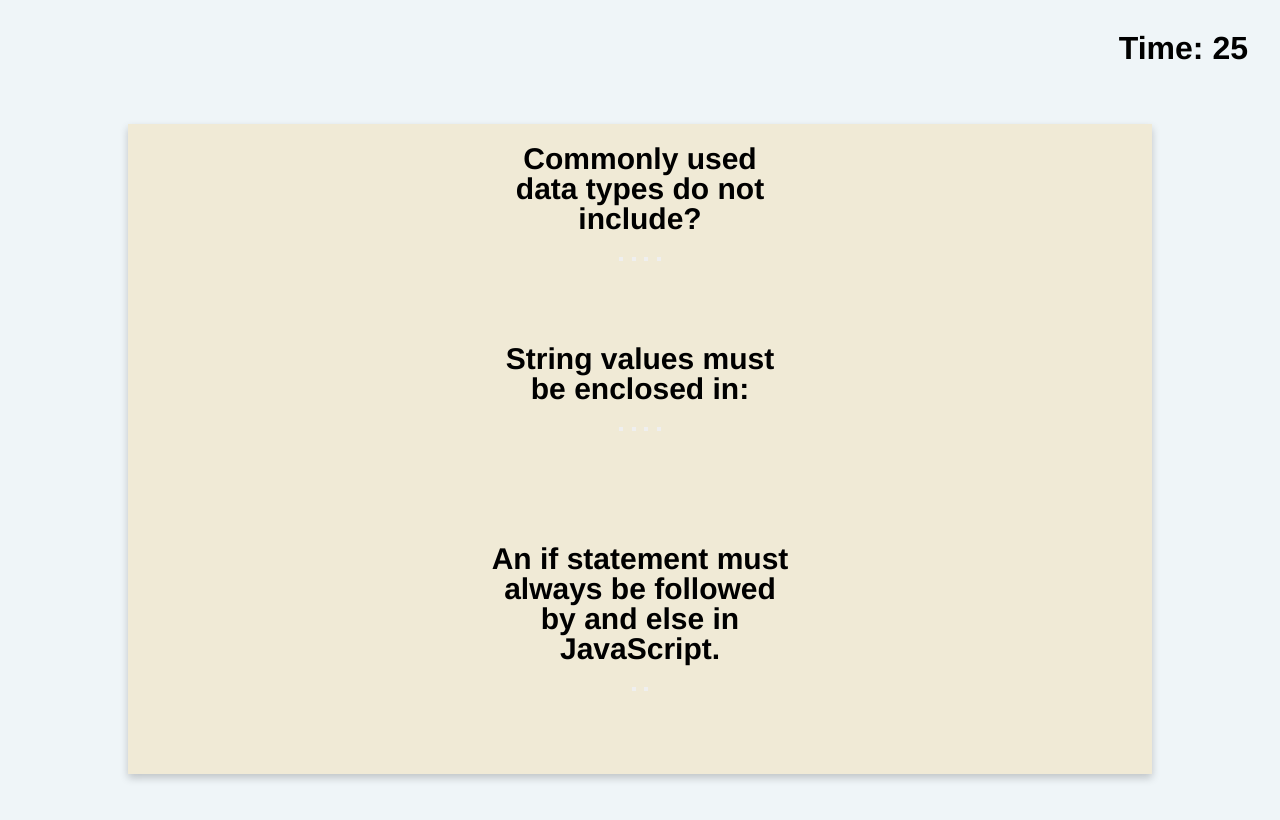
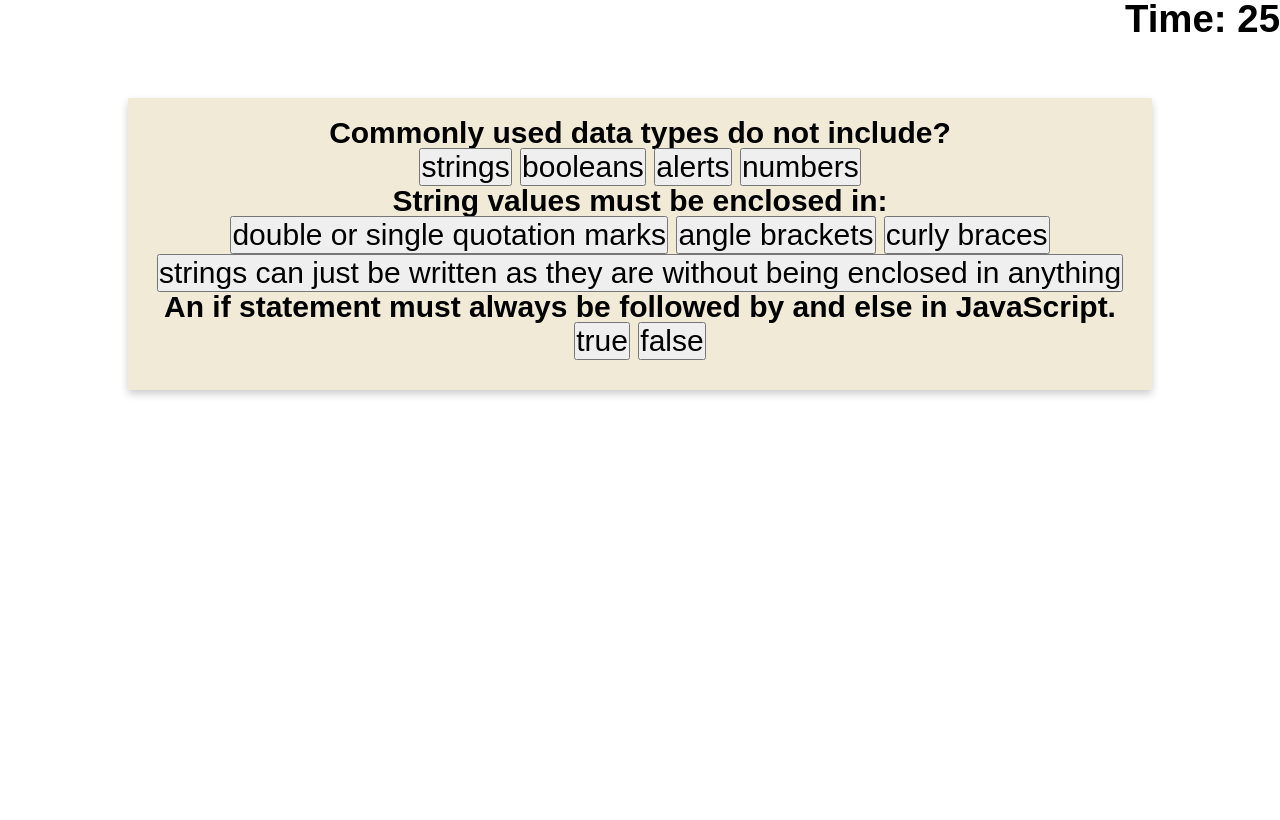
Before and after one commit to TabithaLy/code-quiz, a plain HTML site: page index.html in a window 1280 px wide. Drawn offline with Linux system fonts and the light colour scheme.

Commit message:
updated readme, wrote out what wasn't working through loops before

```diff
--- a/assets/css/style.css
+++ b/assets/css/style.css
@@ -1,7 +1,8 @@
-body {
-    font-family: "Benton Sans", "Helvetica Neue", helvetica, arial, sans-serif;
-    margin: 2em;
-    background-color: #eff5f8;
+:root {
+    background-color: white;
+    color: black;
+    text-align: centr;
+    font-size: larger;
 }
 
 .container {
--- a/assets/js/script.js
+++ b/assets/js/script.js
@@ -6,7 +6,7 @@
     "String values must be enclosed in:",
     "An if statement must always be followed by and else in JavaScript.",
 ];
-// possible answer array variable
+// possible answers array variables
 
 var answerOneArray = [
     "strings",
@@ -27,18 +27,68 @@
     "false",
 ];
 
-document.getElementById("qOne").textContent = questionArray[0];
-for (let i = 0; i <= answerOneArray.length; i++) {
-    console.log(answerOneArray[i]);
+var correctAnswers = [
+    "alerts",
+    "double or single quotation marks",
+    "false",
+]
+var answerOneA = document.getElementById("answer-one-a");
+var answerOneB = document.getElementById("answer-one-b");
+var answerOneC = document.getElementById("answer-one-c");
+var answerOneD = document.getElementById("answer-one-d");
+var answerTwoA = document.getElementById("answer-two-a");
+var answerTwoB = document.getElementById("answer-two-b");
+var answerTwoC = document.getElementById("answer-two-c");
+var answerTwoD = document.getElementById("answer-two-d");
+var answerThreeT = document.getElementById("answer-three-t");
+var answerThreeF = document.getElementById("answer-three-f");
+
+var carousel = document.querySelector(".carousel-box");
+var answer = carousel.querySelector(".answer");
+var index = 0;
+var currentQuestion;
+
+function navigate(direction) {
+  index = index + direction;
+  if (index < 0) {
+    index = answer.length - 1;
+  } else if (index > answer.length - 1) {
+    index = 0;
+  }
+  currentQuestion = answer[index];
+
 }
-document.getElementById("qTwo").textContent = questionArray[1];
-for (let j = 0; j <= answerTwoArray.length; j++) {
-    console.log(answerTwoArray[j]);
-}
-document.getElementById("qThree").textContent = questionArray[2];
-for (let k = 0; k <= answerThreeArray.length; k++) {
-    console.log(answerThreeArray[k]);
-}
+
+answer.addEventListener("click", function(event) {
+  // Stops event from bubbling up and new window opening
+  event.stopPropagation();
+
+  navigate(1);
+});
+
+document.getElementById("q-one").textContent = questionArray[0];
+document.getElementById("answer-one-a").textContent = answerOneArray[0];
+document.getElementById("answer-one-b").textContent = answerOneArray[1];
+document.getElementById("answer-one-c").textContent = answerOneArray[2];
+document.getElementById("answer-one-d").textContent = answerOneArray[3];
+// for (let i = 0; i <= answerOneArray.length; i++) {
+//     //answerOneArray.textContent = answerOneArray[i];
+//     console.log(answerOneArray[i]);
+// }
+document.getElementById("q-two").textContent = questionArray[1];
+document.getElementById("answer-two-a").textContent = answerTwoArray[0];
+document.getElementById("answer-two-b").textContent = answerTwoArray[1];
+document.getElementById("answer-two-c").textContent = answerTwoArray[2];
+document.getElementById("answer-two-d").textContent = answerTwoArray[3];
+// for (let j = 0; j <= answerTwoArray.length; j++) {
+//     console.log(answerTwoArray[j]);
+// }
+document.getElementById("q-three").textContent = questionArray[2];
+document.getElementById("answer-three-t").textContent = answerThreeArray[0];
+document.getElementById("answer-three-f").textContent = answerThreeArray[1];
+// for (let k = 0; k <= answerThreeArray.length; k++) {
+//     console.log(answerThreeArray[k]);
+// }
 
 // correct answer array to compare with user input
 
@@ -60,58 +110,3 @@
     }, 1000);
 }
 setTime();
-
-
-// can maybe use this from C:\Users\spenc\Desktop\Bootcamp\UPENN-VIRT-FSF-FT-07-2022-U-LOLC\04-Web-APIs\01-Activities\18-Stu_Event-Bubbling\Solved\index.html
-
-// //  Selects carousel element
-// var carousel = document.querySelector(".carouselbox");
-
-// // Selects buttons using their parent carousel element
-// var next = carousel.querySelector(".next");
-// var prev = carousel.querySelector(".prev");
-// var index = 0;
-// var currentImage;
-
-// var images = [
-//   "https://picsum.photos/300/200",
-//   "https://picsum.photos/300/201",
-//   "https://picsum.photos/300/202",
-//   "https://picsum.photos/300/203"
-// ];
-
-// carousel.style.backgroundImage = "url('https://picsum.photos/300/200')";
-
-// function navigate(direction) {
-//   index = index + direction;
-//   if (index < 0) {
-//     index = images.length - 1;
-//   } else if (index > images.length - 1) {
-//     index = 0;
-//   }
-//   currentImage = images[index];
-//   carousel.style.backgroundImage = "url('" + currentImage + "')";
-// }
-
-// // Clicking on image opens a new window containing the image
-// carousel.addEventListener("click", function() {
-//   window.location.href = images[index];
-// });
-
-// // Clicking on next button displays next image in carousel
-// next.addEventListener("click", function(event) {
-//   // Stops event from bubbling up and new window opening
-//   event.stopPropagation();
-
-//   navigate(1);
-// });
-
-// // Clicking previous displays previous image in carousel
-// prev.addEventListener("click", function(event) {
-//   // Event bubbling would occur and a new window would open if we did not include the following line of code.
-//   event.stopPropagation();
-
-//   navigate(-1);
-// });
-
-// navigate(0);
--- a/index.html
+++ b/index.html
@@ -16,33 +16,33 @@
         <body>
             <div class="container">
                 <div class="wrapper">
-                    <div class="carouselbox" aria-role="img"   aria-label="carousel">
-                        <h4 id="qOne"></h4>
-                        <button class="answerOne answer">
+                    <div class="carousel-box" aria-role="img"   aria-label="carousel">
+                        <h4 id="q-one"></h4>
+                        <button id ="answer-one-a" class="answer">
                         </button>
-                        <button class="answerOne answer">
+                        <button id ="answer-one-b" class="answer">
                         </button>
-                        <button class="answerOne answer">
+                        <button id ="answer-one-c" class="answer">
                         </button>
-                        <button class="answerOne answer">
+                        <button id ="answer-one-d" class="answer">
                         </button>
                     </div>
-                    <div class="carouselbox" aria-role="img" aria-label="carousel">
-                        <h4 id="qTwo"></h4>
-                        <button class="answerTwo answer">
+                    <div class="carousel-box" aria-role="img" aria-label="carousel">
+                        <h4 id="q-two"></h4>
+                        <button id ="answer-two-a" class="answer">
                         </button>
-                        <button class="answerTwo answer">
+                        <button id ="answer-two-b" class="answer">
                         </button>
-                        <button class="answerTwo answer">
+                        <button id ="answer-two-c" class="answer">
                         </button>
-                        <button class="answerTwo answer">
+                        <button id ="answer-two-d" class="answer">
                         </button>
                     </div>
-                    <div class="carouselbox" aria-role="img" aria-label="carousel">
-                        <h4 id="qThree"></h4>
-                        <button class="answerThree answer">
+                    <div class="carousel-box" aria-role="img" aria-label="carousel">
+                        <h4 id="q-three"></h4>
+                        <button id ="answer-three-t" class="answer">
                         </button>
-                        <button class="answerThree answer">
+                        <button id ="answer-three-f" class="answer">
                         </button>
                   </div>
 
```
Also changed, not shown: assets/images/Screenshot 2022-07-27 040529.png (added), 1 other file.
